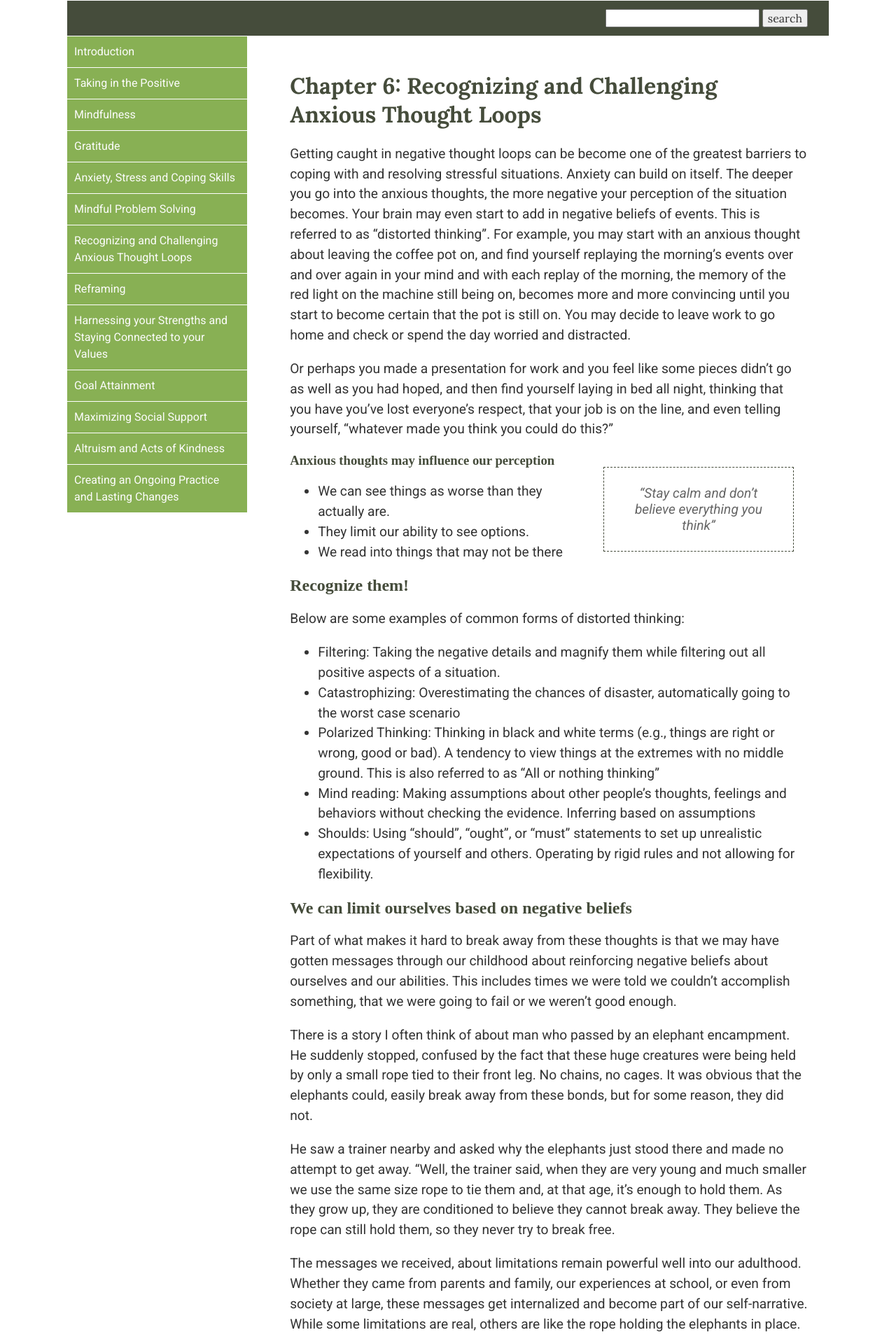
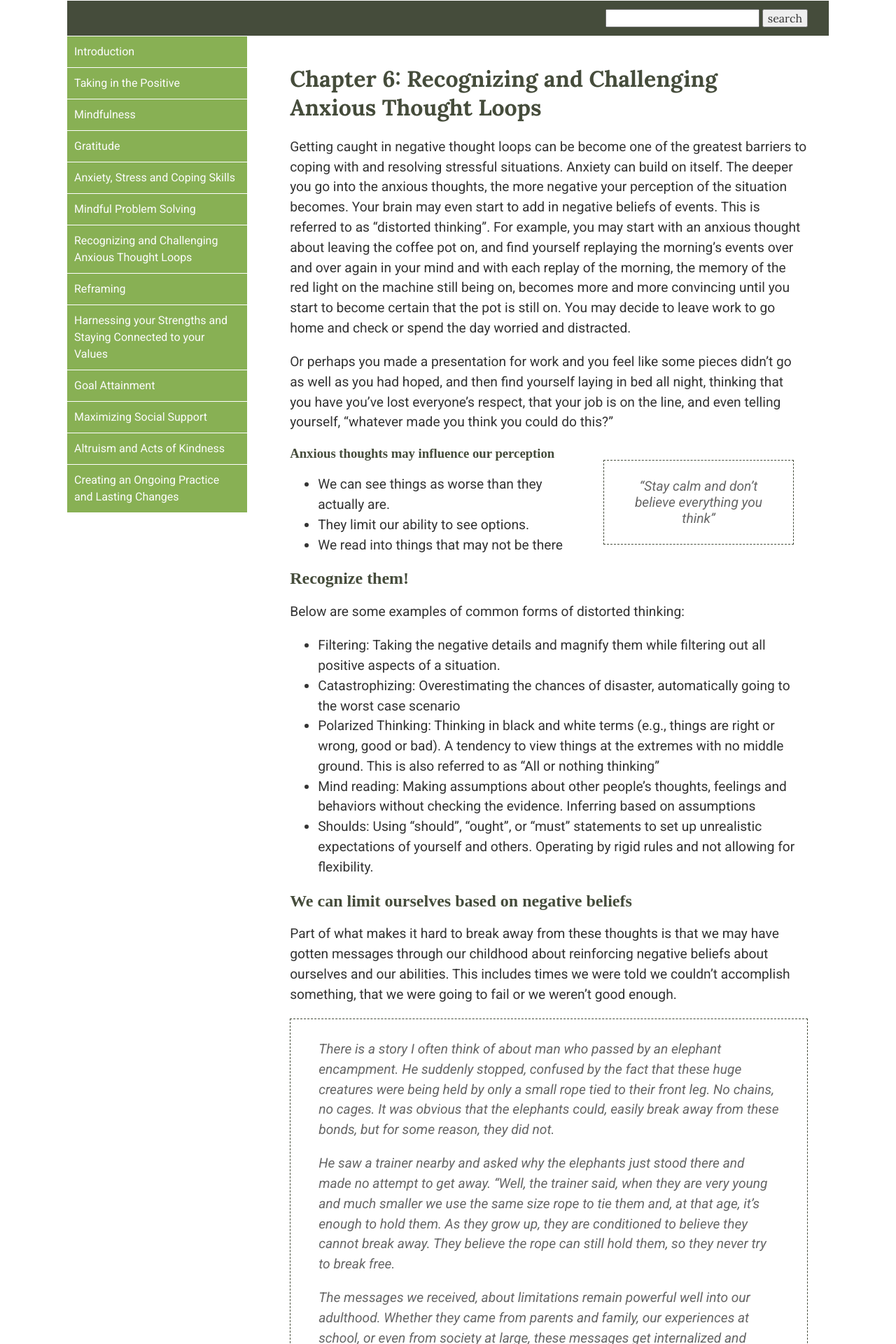
Before and after one commit to mtorres253/mtorres253.github.io, a Jekyll site: the page built from chapt-6/index.md, in a window 1280 px wide. Shown: the top 1920 px of the page at 70% size. Built offline with Jekyll 4.4.1, drawn with Linux system fonts in a browser that asks for light colours; nearby versions of some CDN libraries.

```diff
--- a/chapt-6/index.md
+++ b/chapt-6/index.md
@@ -28,11 +28,11 @@
 ## We can limit ourselves based on negative beliefs
 Part of what makes it hard to break away from these thoughts is that we may have gotten messages through our childhood about reinforcing negative beliefs about ourselves and our abilities. This includes times we were told we couldn’t accomplish something, that we were going to fail or we weren’t good enough.
 
-There is a story I often think of about man who passed by an elephant encampment. He suddenly stopped, confused by the fact that these huge creatures were being held by only a small rope tied to their front leg. No chains, no cages. It was obvious that the elephants could, easily break away from these bonds, but for some reason, they did not.
-
-He saw a trainer nearby and asked why the elephants just stood there and made no attempt to get away. “Well, the trainer said, when they are very young and much smaller we use the same size rope to tie them and, at that age, it’s enough to hold them. As they grow up, they are conditioned to believe they cannot break away. They believe the rope can still hold them, so they never try to break free.
-
-The messages we received, about limitations remain powerful well into our adulthood. Whether they came from parents and family, our experiences at school, or even from society at large, these messages get internalized and become part of our self-narrative. While some limitations are real, others are like the rope holding the elephants in place.
+<div class="story">
+<p>There is a story I often think of about man who passed by an elephant encampment. He suddenly stopped, confused by the fact that these huge creatures were being held by only a small rope tied to their front leg. No chains, no cages. It was obvious that the elephants could, easily break away from these bonds, but for some reason, they did not.</p>
+<p>He saw a trainer nearby and asked why the elephants just stood there and made no attempt to get away. “Well, the trainer said, when they are very young and much smaller we use the same size rope to tie them and, at that age, it’s enough to hold them. As they grow up, they are conditioned to believe they cannot break away. They believe the rope can still hold them, so they never try to break free.</p>
+<p>The messages we received, about limitations remain powerful well into our adulthood. Whether they came from parents and family, our experiences at school, or even from society at large, these messages get internalized and become part of our self-narrative. While some limitations are real, others are like the rope holding the elephants in place.</p>
+</div>
 
 ## Challenge Them!
 There are a variety of techniques that have been discovered to help disrupt these negative thought processes. Some work better in certain situations and for certain personality types. I suggest giving them all a try and seeing which is the best fit.
--- a/css/main.css
+++ b/css/main.css
@@ -109,7 +109,7 @@
 .container {
     float: right;
     width: 68%;
-    padding: 30px 30px;
+    padding: 20px 30px;
 }
 .container .inner_search {
     width: 50%;
```
